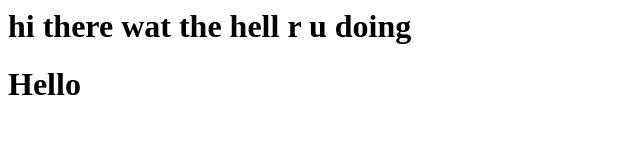
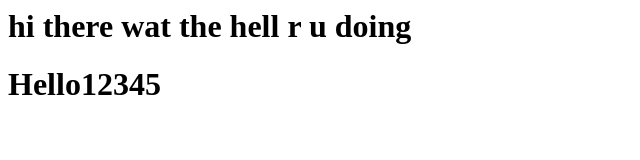
Before and after one commit to ShivarajPP/MyApp, a plain HTML site: page index.html in a window 1280 px wide. Shown: the whole page, without its empty margins (0-640 px from the left). Drawn offline with Linux system fonts and the light colour scheme.

Commit message:
Update index.html

```diff
--- a/index.html
+++ b/index.html
@@ -1,2 +1,2 @@
 <h1> hi there wat the hell r u doing </h1>
-<h1> Hello</h1>
+<h1> Hello12345</h1>
```
